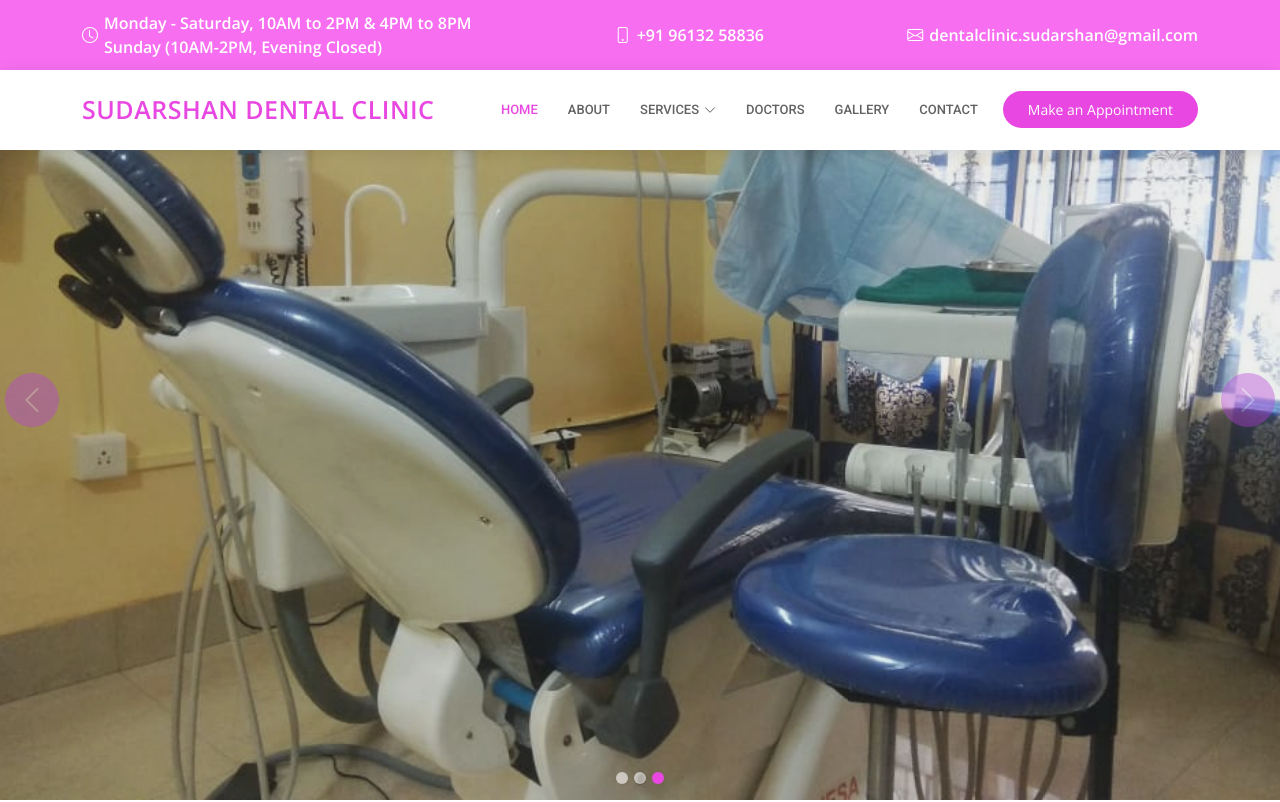
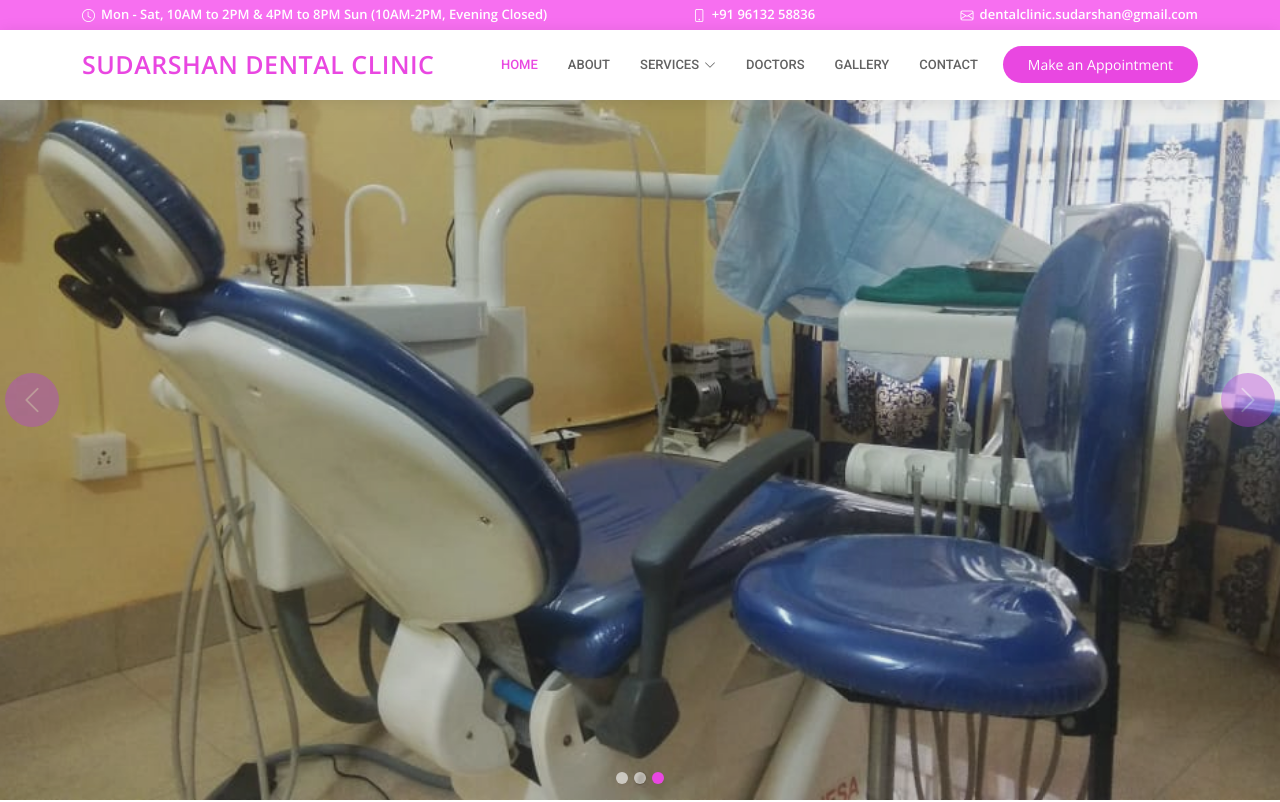
Before and after one commit to HemenK92/sudharshandentalclinic.github.io, a plain HTML site: page index.html in a window 1280 px wide. Shown: the top 802 px of the page. Drawn offline with nearby package versions, Linux system fonts and the light colour scheme; files whose address does not match are found by name.

Commit message:
Mass change
UI changes

```diff
--- a/assets/css/style.css
+++ b/assets/css/style.css
@@ -126,15 +126,15 @@ h6 {
 #topbar {
   background: #f76ff0;
   color: #fff;
-  height: 70px;
-  font-size: 16px;
+  height: 30px;
+  font-size: 13px;
   font-weight: 600;
   z-index: 996;
   transition: all 0.5s;
 }
 
 #topbar.topbar-scrolled {
-  top: -40px;
+  top: -30px;
 }
 
 #topbar i {
@@ -149,8 +149,8 @@ h6 {
   background: #fff;
   transition: all 0.5s;
   z-index: 997;
-  padding: 20px 0;
-  top: 70px;
+  padding: 15px 0;
+  top: 30px;
   box-shadow: 0px 2px 15px rgba(0, 0, 0, 0.1);
 }
 
--- a/index.html
+++ b/index.html
@@ -34,7 +34,21 @@
 <body>
 
   <!-- ======= Top Bar ======= -->
-
+  <div id="topbar" class="d-flex justify-content-center align-items-center fixed-top">
+    <div class="container d-flex align-items-center justify-content-center justify-content-md-between">
+        <div class="d-flex align-items-center justify-content-center">
+        <i class="bi bi-clock"></i> Mon - Sat, 10AM to 2PM & 4PM to 8PM
+          Sun (10AM-2PM, Evening Closed)
+      </div>
+      <div class="d-flex align-items-center justify-content-center">
+        <i class="bi bi-phone"></i> +91 96132 58836
+      </div>
+      <div class="d-flex align-items-center justify-content-center">
+        <i class="bi bi-envelope"></i>
+        dentalclinic.sudarshan@gmail.com
+      </div>
+    </div>
+  </div>
 
   <!-- ======= Header ======= -->
   <header id="header" class="fixed-top">
@@ -88,21 +102,7 @@
 
     </div>
   </header><!-- End Header -->
-  <div id="topbar" class="d-flex align-items-center fixed-top">
-    <div class="container d-flex align-items-center justify-content-center justify-content-md-between">
-      <div class="align-items-center d-none d-md-flex">
-        <i class="bi bi-clock"></i> Monday - Saturday, 10AM to 2PM & 4PM to 8PM </br>
-          Sunday (10AM-2PM, Evening Closed)
-      </div>
-      <div class="d-flex align-items-center">
-        <i class="bi bi-phone"></i> +91 96132 58836
-      </div>
-      <div class="d-flex align-items-center">
-        <i class="bi bi-envelope"></i>
-        dentalclinic.sudarshan@gmail.com
-      </div>
-    </div>
-  </div>
+
 
   <!-- ======= Hero Section ======= -->
   <section id="hero">
@@ -583,6 +583,7 @@
         <div class="section-title">
           <h2>Gallery</h2>
         </div>
+        <p style="text-align: center;">Our success story....</p>
 
         <div class="gallery-slider swiper-container">
           <div class="swiper-wrapper align-items-center">
```
